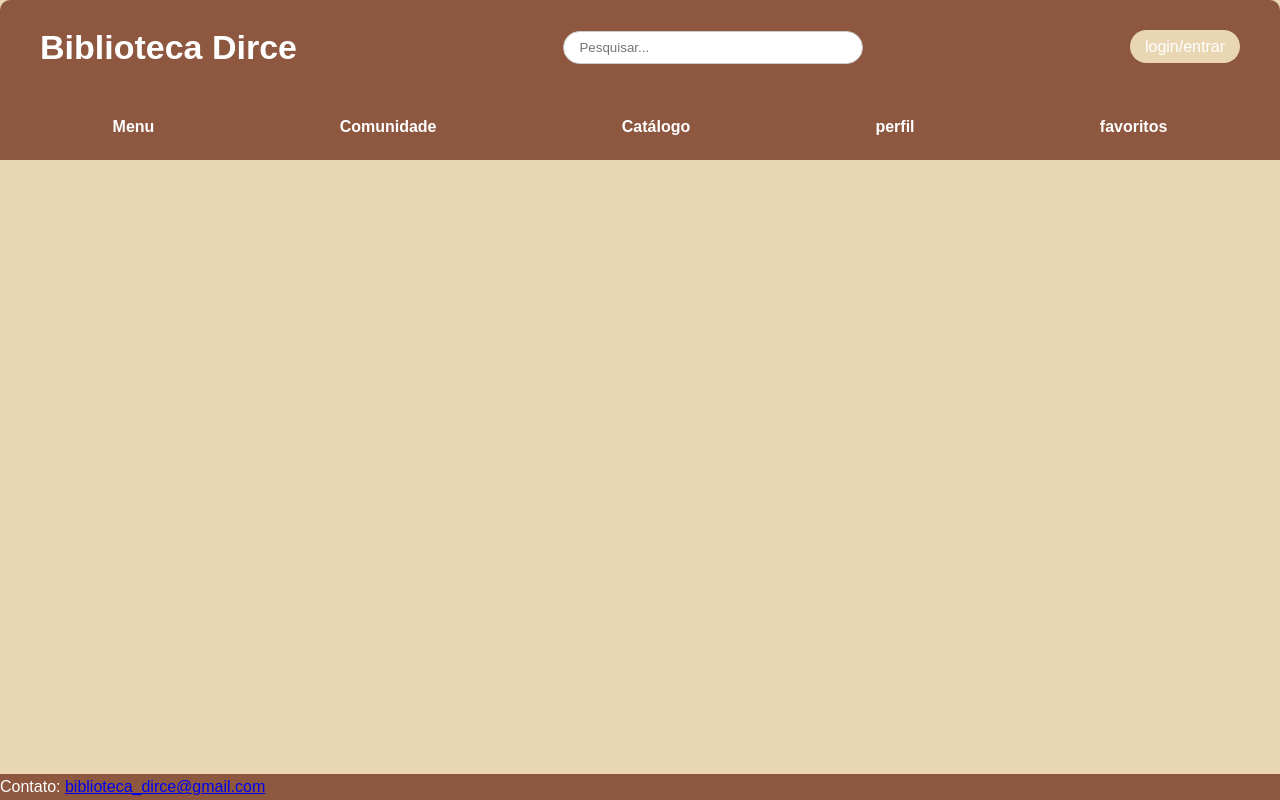
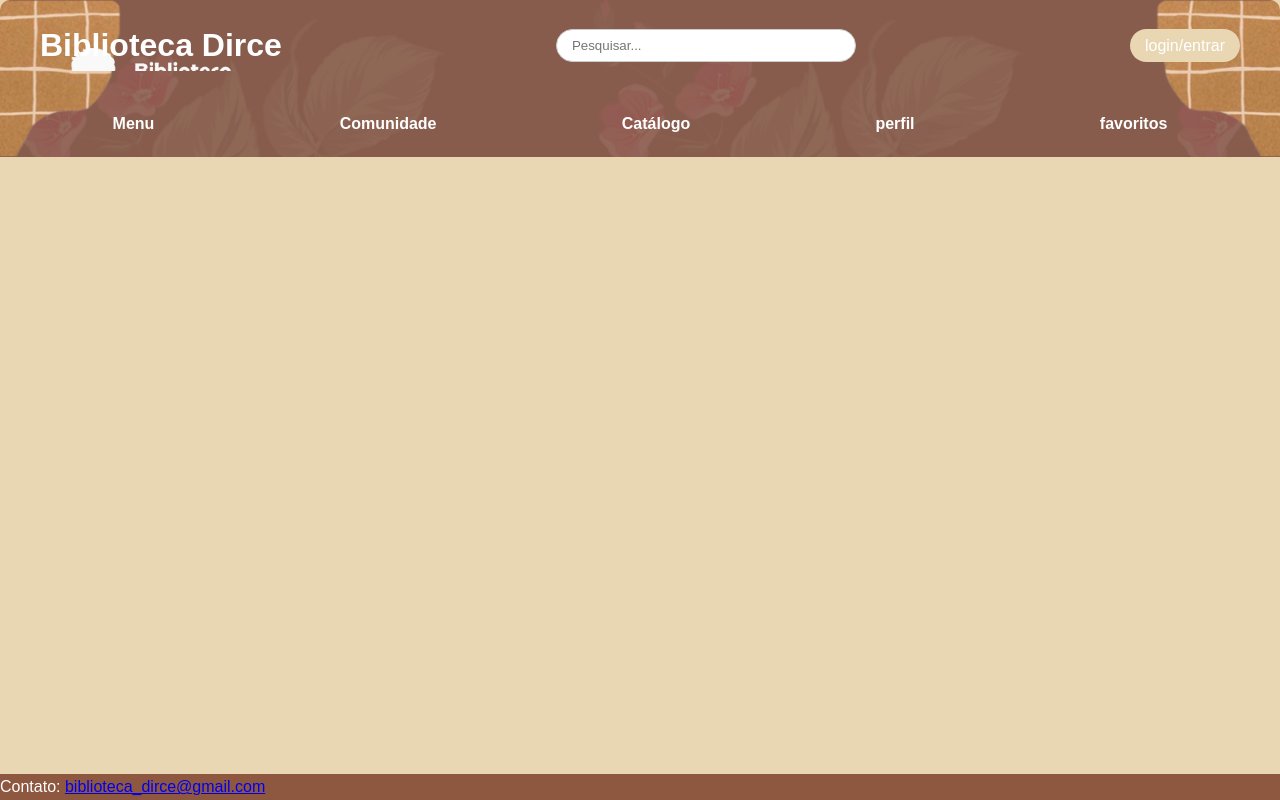
Before and after one commit to Nana1510/projeto_biblioteca, a plain HTML site: page index.html in a window 1280 px wide. Drawn offline with Linux system fonts and the light colour scheme; a web font is replaced by a local one.

Commit message:
Add files via upload

```diff
--- a/index.html
+++ b/index.html
@@ -7,17 +7,12 @@
     <title>Biblioteca Dirce</title>
 </head>
 <body>
-    <header class="header">
-        <div class="logo">
-            <h1>Biblioteca Dirce</h1>
+    <header class="main-header-container">
+        <div class="header">
+            <div class="logo"><h1>Biblioteca Dirce</h1></div>
+            <div class="search-bar"><input type="text" placeholder="Pesquisar..." /></div>
+            <div class="login"><a href="#">login/entrar</a></div>
         </div>
-        <div class="search-bar">
-            <input type="text" placeholder="Pesquisar...">
-        </div>
-        <div class="login">
-            <a href="#">login/entrar</a>
-        </div>
-    </header>
 
         <nav class="navigation">
             <ul>
@@ -28,6 +23,8 @@
                 <li><a href="#">favoritos</a></li>
             </ul>
         </nav>
+    </header>
+
 
     <footer>
         <div class="rodape">
--- a/style.css
+++ b/style.css
@@ -22,19 +22,27 @@ body {
   line-height: 1.6;
 }
 
+.main-header-container {
+  background-color: var(--cor-secundaria);
+  background-image: url(imagens/header.png);
+  background-size: cover;
+  background-position: center;
+  background-repeat: repeat;
+  border-radius: 10px 10px 0 0;
+}
+
 .header {
   display: flex;
   justify-content: space-between;
   align-items: center;
-  background-color: var(--cor-secundaria);
   padding: 20px 40px;
-  border-radius: 10px 10px 0 0;
 }
 
 .header .logo h1 {
-  font-family: 'MuseoModerno', sans-serif;
-  font-size: 34px;
-  color: #ffffff;
+
+  background-image: url(imagens/logo\ biblioteca.png);
+  background-size: 100%;
+  background-repeat: no-repeat;
 }
 
 .header .search-bar input {
@@ -52,9 +60,7 @@ body {
   padding: 8px 15px;
   border-radius: 20px;
 }
-
 .navigation {
-  background-color: var(--cor-secundaria);
   padding: 10px 20px;
 }
 
```
Also changed, not shown: imagens/logo biblioteca.png (added). Lines whose indentation alone changed are shown as unchanged.
